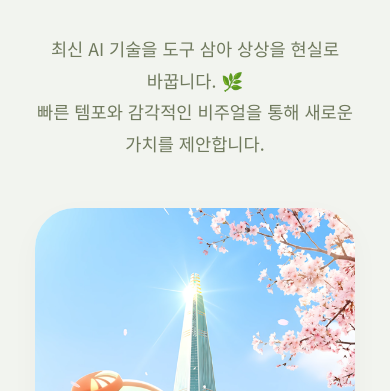
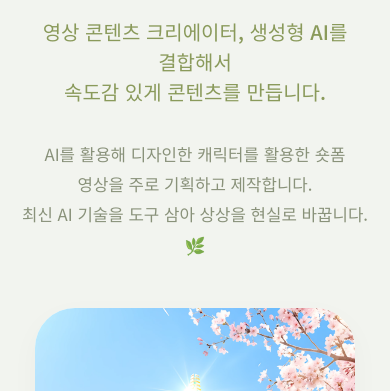
Before and after one commit to ghostoriconi-design/lositfound, a plain HTML site: page index.html in a window 390 px wide. Shown: the part 453-844 px from the top of the page. Drawn offline with Linux system fonts and the light colour scheme.

Commit message:
Update index.html

```diff
--- a/index.html
+++ b/index.html
@@ -6,53 +6,57 @@
     <title>HOME | PORTFOLIO</title>
     <link rel="stylesheet" href="CSS/style.css">
     <style>
-        /* 메인 섹션 전용 레이아웃 및 모션 스타일 */
         .hero-content {
             display: flex;
-            justify-content: flex-start; /* 왼쪽 기준으로 정렬 */
-            align-items: flex-end; /* 하단 기준 정렬 */
-            gap: 2.5rem; /* 이미지와 텍스트 사이 간격 축소 */
+            justify-content: flex-start;
+            align-items: flex-end;
+            gap: 2.5rem;
             margin: 4rem 0;
         }
 
         .hero-text-side {
             flex: 1;
-            padding-bottom: 2rem; /* 이미지와 높이 밸런스 조정 */
+            padding-bottom: 2rem;
         }
 
         .main-slogan {
-            font-size: 3rem; /* 크기 축소 */
+            font-size: 3rem;
             font-weight: 300;
             line-height: 1.2;
-            margin-bottom: 2.5rem;
+            margin-bottom: 1.5rem; /* 간격 살짝 축소 */
             color: var(--dark-sage);
         }
 
+        /* 신규 추가: 구체적인 자기소개 스타일 */
+        .personal-intro {
+            font-size: 1.25rem;
+            font-weight: 500;
+            color: var(--main-sage);
+            margin-bottom: 2rem;
+            line-height: 1.5;
+            word-break: keep-all;
+        }
+
         .intro-text {
-            font-size: 1.1rem;
+            font-size: 1.05rem;
             line-height: 1.8;
             color: var(--sub-text);
             word-break: keep-all;
+            opacity: 0.8;
         }
 
-        /* 이미지 컨테이너: 왼쪽으로 이동 및 너비 조정 */
         .main-visual-side {
-            flex: 0 0 350px; /* 이미지 너비 약간 축소 */
-            margin-left: -1rem; /* 왼쪽으로 미세하게 더 이동 */
+            flex: 0 0 350px;
+            margin-left: -1rem;
         }
 
-        /* 이미지 모달 및 애니메이션 스타일 */
         .visual-container {
             width: 100%;
             aspect-ratio: 9 / 16;
             border-radius: 40px;
             overflow: hidden;
             background-color: var(--white);
-
-            /* 초기 그림자 설정: 은은하게 */
             box-shadow: 0 10px 30px rgba(0,0,0,0.03);
-
-            /* 부드러운 전환 효과 설정 */
             transition: transform 0.6s cubic-bezier(0.22, 1, 0.36, 1), box-shadow 0.6s ease;
         }
 
@@ -60,26 +64,18 @@
             width: 100%;
             height: 100%;
             object-fit: cover;
-
-            /* 이미지 자체에도 부드러운 전환 효과 추가 */
             transition: transform 0.6s cubic-bezier(0.22, 1, 0.36, 1);
         }
 
-        /* 커서를 올렸을 때 (Hover) 모션 효과 */
         .main-visual-side:hover .visual-container {
-            /* 위로 살짝 떠오르는 효과 */
             transform: translateY(-15px);
-
-            /* 세이지 그린 톤의 그림자 강화 */
             box-shadow: 0 25px 50px rgba(138, 154, 91, 0.15);
         }
 
         .main-visual-side:hover .visual-container img {
-            /* 이미지 자체가 미세하게 확대되는 효과 */
             transform: scale(1.03);
         }
 
-        /* 모바일 대응 */
         @media (max-width: 900px) {
             .hero-content {
                 flex-direction: column;
@@ -90,15 +86,6 @@
             .hero-text-side { padding-bottom: 0; }
             .main-visual-side { flex: 0 0 auto; width: 100%; max-width: 320px; margin-left: 0; }
             .main-slogan { font-size: 2.2rem; }
-
-            /* 모바일에서는 호버 효과 제외 (터치 디바이스 고려) */
-            .main-visual-side:hover .visual-container {
-                transform: none;
-                box-shadow: 0 10px 30px rgba(0,0,0,0.03);
-            }
-            .main-visual-side:hover .visual-container img {
-                transform: none;
-            }
         }
     </style>
 </head>
@@ -135,9 +122,15 @@
                     Exploring the world with <b>AI</b>,<br>
                     Creating <b>Digital Heritage</b>.
                 </h1>
+
+                <p class="personal-intro">
+                    영상 콘텐츠 크리에이터, 생성형 AI를 결합해서 <br>
+                    속도감 있게 콘텐츠를 만듭니다.
+                </p>
+
                 <p class="intro-text">
-                    최신 AI 기술을 도구 삼아 상상을 현실로 바꿉니다. 🌿<br>
-                    빠른 템포와 감각적인 비주얼을 통해 새로운 가치를 제안합니다.
+                    AI를 활용해 디자인한 캐릭터를 활용한 숏폼 영상을 주로 기획하고 제작합니다. <br>
+                    최신 AI 기술을 도구 삼아 상상을 현실로 바꿉니다. 🌿
                 </p>
             </div>
 
```
